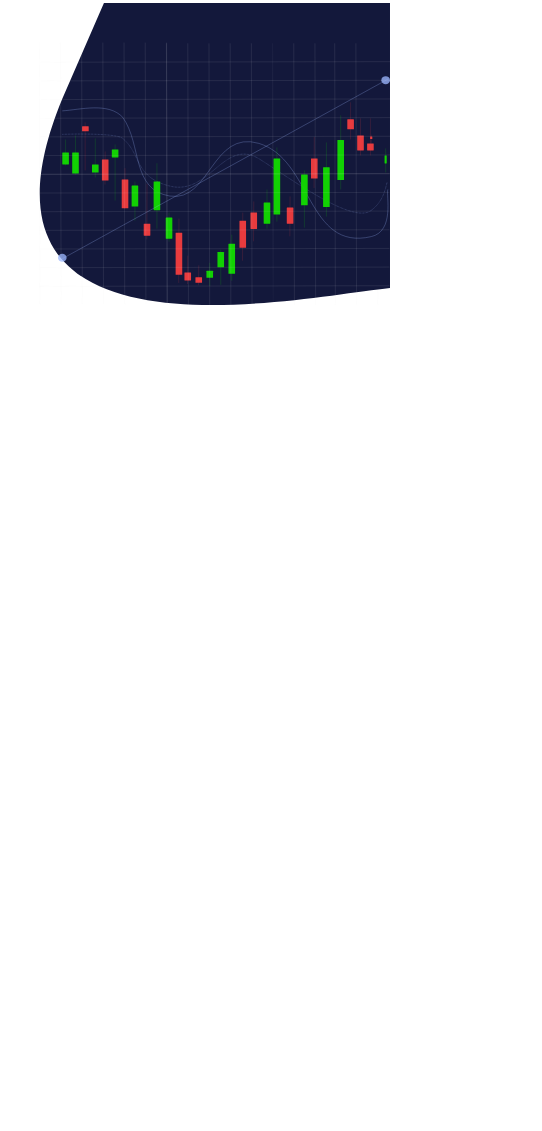
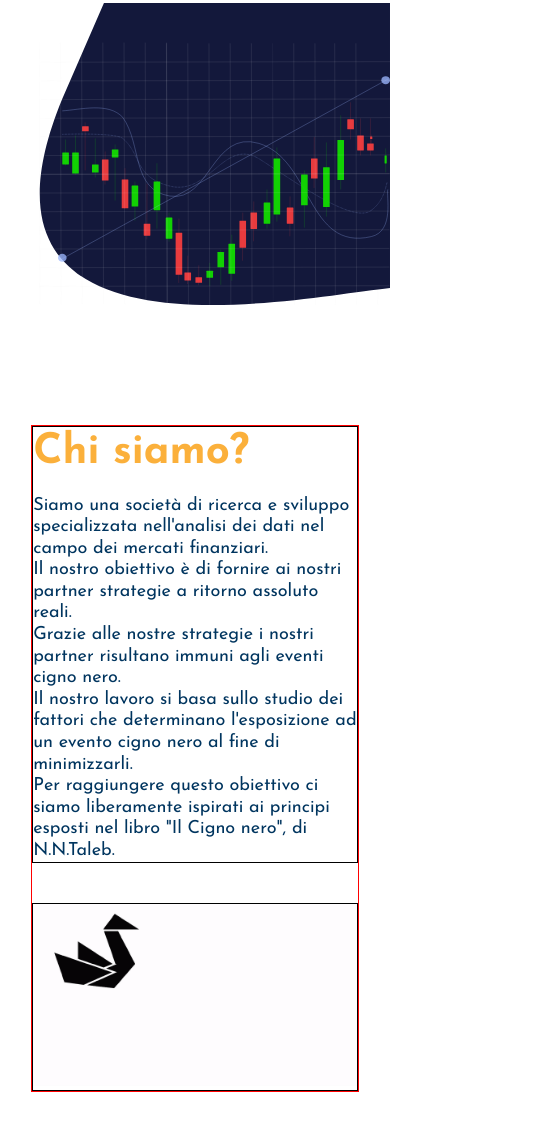
Before and after one commit to DanishHussain02/Monarch, a plain HTML site: page index.html in a window 390 px wide. Shown: the part 487-1618 px from the top of the page, 542 px wide, since content can reach past the window. Before the commit the page ends 844 px from the top, so only its background shows below. Drawn offline with Linux system fonts and the light colour scheme.

Commit message:
modifiche varie

```diff
--- a/index.html
+++ b/index.html
@@ -9,20 +9,16 @@
     <link rel="shortcut icon" href="assets/logo.png" type="image/x-icon" />
   </head>
   <body>
-    <img src="assets/header_graph.svg" alt="" class="header_graph" srcset="">
+    <img src="assets/header_graph.svg" alt="" class="header_graph" srcset="" />
     <!-- NAVBAR -->
     <div class="navbar">
       <div class="logo">
         <a href="index.html">
-          <img
-            src="assets/logo_full.svg"
-            alt=""
-            srcset=""
-          />
+          <img src="assets/logo_full.svg" alt="" srcset="" />
         </a>
       </div>
       <div class="nav-links">
-        <div class="link"><a href="index.html">Chi siamo</a></div>
+        <div class="link"><a href="#flap">Chi siamo</a></div>
         <div class="link"><a href="serviziPage.html">Servizi</a></div>
         <div class="link"><a href="#mail-section">Contattati</a></div>
         <div class="link" style="margin-right: 0px">
@@ -39,11 +35,44 @@
     </div>
     <!-- HEADER -->
     <div class="header">
-        <div class="testo">
-            <h3>fdsfdsfdsdsfsGoverniamo l'infinatamente sconosciuto, diffidando da cio che è finitamente conosciuto
-            </h3>
-            <a style="vertical-align: center;">Scopri di più  <img src="assets/arrow-right.svg" style="vertical-align: center;" alt="" srcset=""></a>
-        </div>
+      <div class="testo">
+        <h3>
+          Governiamo l'infinatamente sconosciuto, diffidando da cio che è
+          finitamente conosciuto
+        </h3>
+        <a style="vertical-align: center"
+        href="#flap"
+          >Scopri di più
+          <img
+            src="assets/arrow-right.svg"
+            style="vertical-align: center"
+            alt=""
+            srcset=""
+        /></a>
+      </div>
+    </div>
+    <div id="flap"></div>
+
+    <!-- CHI SIAMO -->
+    <div class="chi-siamo">
+      <div class="col-img">
+        <img src="assets/cigno.gif" alt="" srcset="" />
+      </div>
+      <div class="col-testo">
+        <h4>Chi siamo?</h4>
+        <p>
+          Siamo una società di ricerca e sviluppo specializzata nell'analisi dei
+          dati nel campo dei mercati finanziari.<br />
+          Il nostro obiettivo è di fornire ai nostri partner strategie a ritorno
+          assoluto reali.<br />
+          Grazie alle nostre strategie i nostri partner risultano immuni agli
+          eventi cigno nero.<br />
+          Il nostro lavoro si basa sullo studio dei fattori che determinano
+          l'esposizione ad un evento cigno nero al fine di minimizzarli.<br />
+          Per raggiungere questo obiettivo ci siamo liberamente ispirati ai
+          principi esposti nel libro "Il Cigno nero", di N.N.Taleb.
+        </p>
+      </div>
     </div>
 
     <script>
--- a/style.css
+++ b/style.css
@@ -9,10 +9,12 @@
   box-sizing: border-box;
   padding: 0;
   margin: 0;
+  scroll-behavior: smooth;
 }
 
 body {
   font-family: "Josefin Sans", sans-serif;
+
 }
 
 .header_graph {
@@ -131,8 +133,46 @@ body {
   font-weight: 500;
   font-size: 16px;
   line-height: 16px;
+  text-decoration: none;
 }
 
+.chi-siamo {
+  border: 1px red solid;
+  margin: 350px 8%;
+  width: 84%;
+  display: flex;
+  flex-direction: row;
+  justify-content: space-between;
+  align-items: center;
+}
+.chi-siamo .col-img {
+  border: 1px black solid;
+  width: 47%;
+}
+
+.chi-siamo .col-img img {
+  width: 100%;
+}
+
+.chi-siamo .col-testo {
+  width: 47%;
+  border: 1px black solid;
+}
+
+.chi-siamo .col-testo h4 {
+  font-weight: 700;
+  font-size: 42px;
+  line-height: 125%;
+  color: var(--yellow);
+  padding-bottom: 15px;
+}
+
+.chi-siamo .col-testo p {
+  font-weight: 400;
+  font-size: 18px;
+  line-height: 120%;
+  color: var(--blue);
+}
 
 @media only screen and (max-width: 900px) {
   .navbar .nav-links {
@@ -181,9 +221,21 @@ body {
       opacity: 1;
     }
   }
+  .chi-siamo{
+    display: flex;
+    flex-direction: column;
+    margin-top: 500px;
   }
-
-
+  .chi-siamo .col-testo{
+    order: 1;
+    width: 100%;
+  }
+  .chi-siamo .col-img{
+    order: 2;
+    width: 100%;
+    margin-top: 40px;
+  }
+}
 
 @media only screen and (max-width: 750px) {
   .header .testo h3 {
@@ -192,9 +244,8 @@ body {
     margin-bottom: 20px;
   }
 
-      .header_graph{
+  .header_graph {
     top: 58vh;
     width: 90%;
   }
-
 }
```
Also changed, not shown: assets/FsaPos.png (added), assets/LightGray.png (added), assets/cigno.gif (added). Lines whose indentation alone changed are shown as unchanged.
